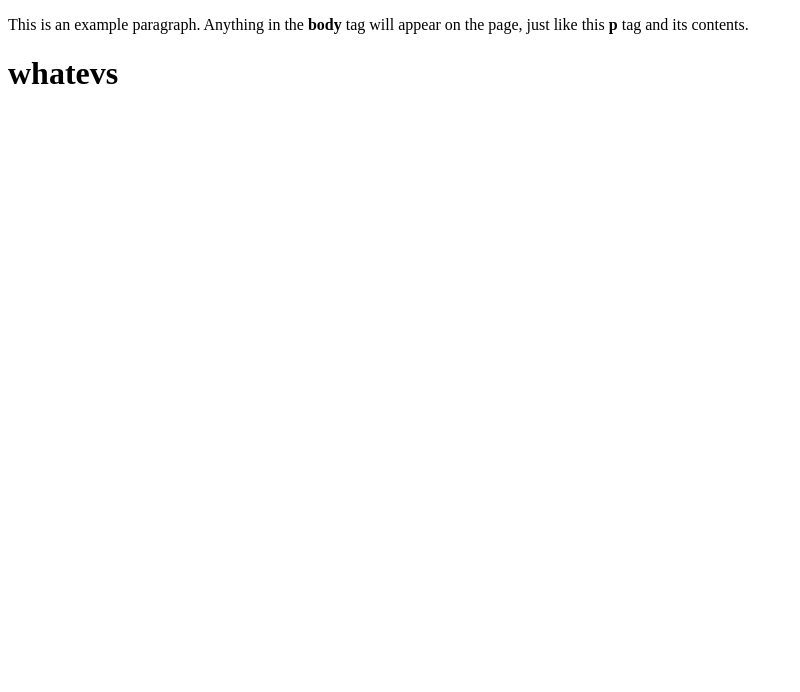
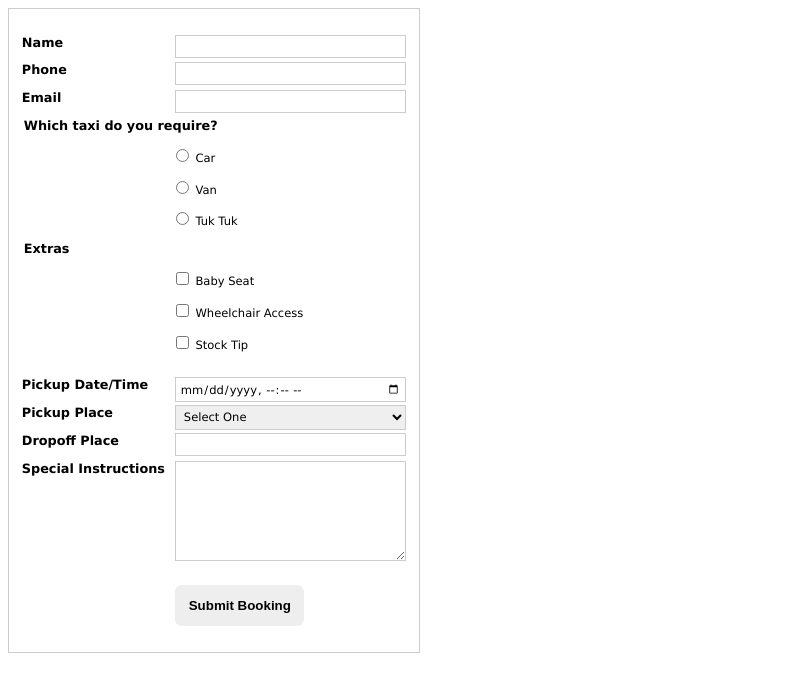
Before and after one commit to yuslanabubakar/prints-project, a plain HTML site: page index.html in a window 1280 px wide. Shown: the whole page, without its empty margins (0-800 px from the left). Drawn offline with Linux system fonts and the light colour scheme.

Commit message:
update index html

```diff
--- a/index.html
+++ b/index.html
@@ -1,10 +1,160 @@
-<!doctype html>
-<html>
-  <head>
-    <title>Whoooo</title>
-  </head>
-  <body>
-    <p>This is an example paragraph. Anything in the <strong>body</strong> tag will appear on the page, just like this <strong>p</strong> tag and its contents.</p>
-    <h1>whatevs</h1>
-  </body>
+<!DOCTYPE html>
+<html lang="en">
+<head>
+<meta charset="utf-8">
+<meta name="viewport" content="width=device-width, initial-scale=1">
+<meta http-equiv="x-ua-compatible" content="ie=edge">
+<title>My Example</title>
+
+<!-- CSS -->
+<style>
+.myForm {
+font-family: "Lucida Sans Unicode", "Lucida Grande", sans-serif;
+font-size: 0.8em;
+width: 30em;
+padding: 1em;
+border: 1px solid #ccc;
+}
+
+.myForm * {
+box-sizing: border-box;
+}
+
+.myForm fieldset {
+border: none;
+padding: 0;
+}
+
+.myForm legend,
+.myForm label {
+padding: 0;
+font-weight: bold;
+}
+
+.myForm label.choice {
+font-size: 0.9em;
+font-weight: normal;
+}
+
+.myForm label {
+text-align: left;
+display: block;
+}
+
+.myForm input[type="text"],
+.myForm input[type="tel"],
+.myForm input[type="email"],
+.myForm input[type="datetime-local"],
+.myForm select,
+.myForm textarea {
+float: right;
+width: 60%;
+border: 1px solid #ccc;
+font-family: "Lucida Sans Unicode", "Lucida Grande", sans-serif;
+font-size: 0.9em;
+padding: 0.3em;
+}
+
+.myForm textarea {
+height: 100px;
+}
+
+.myForm input[type="radio"],
+.myForm input[type="checkbox"] {
+margin-left: 40%;
+}
+
+.myForm button {
+padding: 1em;
+border-radius: 0.5em;
+background: #eee;
+border: none;
+font-weight: bold;
+margin-left: 40%;
+margin-top: 1.8em;
+}
+
+.myForm button:hover {
+background: #ccc;
+cursor: pointer;
+}
+</style>
+
+</head>
+<body>
+
+<form class="myForm" method="get" enctype="application/x-www-form-urlencoded" action="/html/codes/html_form_handler.cfm">
+
+<p>
+<label>Name
+<input type="text" name="customer_name" required>
+</label>
+</p>
+
+<p>
+<label>Phone
+<input type="tel" name="phone_number">
+</label>
+</p>
+
+<p>
+<label>Email
+<input type="email" name="email_address">
+</label>
+</p>
+
+<fieldset>
+<legend>Which taxi do you require?</legend>
+<p><label class="choice"> <input type="radio" name="taxi" required value="car"> Car </label></p>
+<p><label class="choice"> <input type="radio" name="taxi" required value="van"> Van </label></p>
+<p><label class="choice"> <input type="radio" name="taxi" required value="tuktuk"> Tuk Tuk </label></p>
+</fieldset>
+
+<fieldset>
+<legend>Extras</legend>
+<p><label class="choice"> <input type="checkbox" name="extras" value="baby"> Baby Seat </label></p>
+<p><label class="choice"> <input type="checkbox" name="extras" value="wheelchair"> Wheelchair Access </label></p>
+<p><label class="choice"> <input type="checkbox" name="extras" value="tip"> Stock Tip </label></p>
+</fieldset>
+
+<p>
+<label>Pickup Date/Time
+<input type="datetime-local" name="pickup_time" required>
+</label>
+</p>
+
+<p>
+<label>Pickup Place
+<select id="pickup_place" name="pickup_place">
+<option value="" selected="selected">Select One</option>
+<option value="office" >Taxi Office</option>
+<option value="town_hall" >Town Hall</option>
+<option value="telepathy" >We'll Guess!</option>
+</select>
+</label>
+</p>
+
+<p>
+<label>Dropoff Place
+<input type="text" name="dropoff_place" required list="destinations">
+</label>
+
+<datalist id="destinations">
+<option value="Airport">
+<option value="Beach">
+<option value="Fred Flinstone's House">
+</datalist>
+</p>
+
+<p>
+<label>Special Instructions
+<textarea name="comments" maxlength="500"></textarea>
+</label>
+</p>
+
+<p><button>Submit Booking</button></p>
+
+</form>
+
+</body>
 </html>
```
